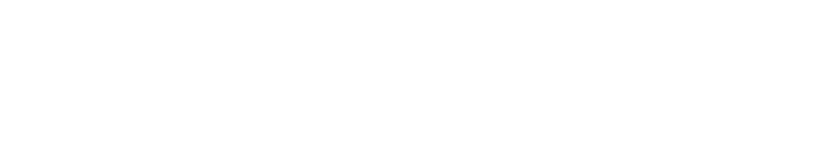
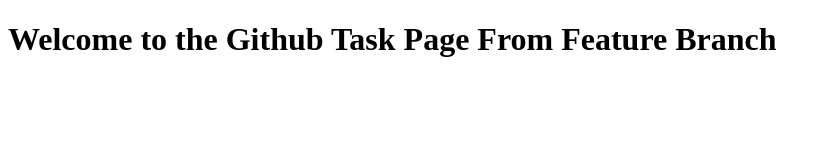
Before and after one commit to HidayahJadaan/gitHubTask-FLASHA, a plain HTML site: page index.html in a window 1280 px wide. Shown: the whole page, without its empty margins (0-831 px from the left). Drawn offline with Linux system fonts and the light colour scheme.

Commit message:
Adding heading inside feature branch

```diff
--- a/index.html
+++ b/index.html
@@ -7,5 +7,7 @@
 </head>
 <body>
 
+    <h1>Welcome to the Github Task Page From Feature Branch</h1>
+
 </body>
 </html>
```
